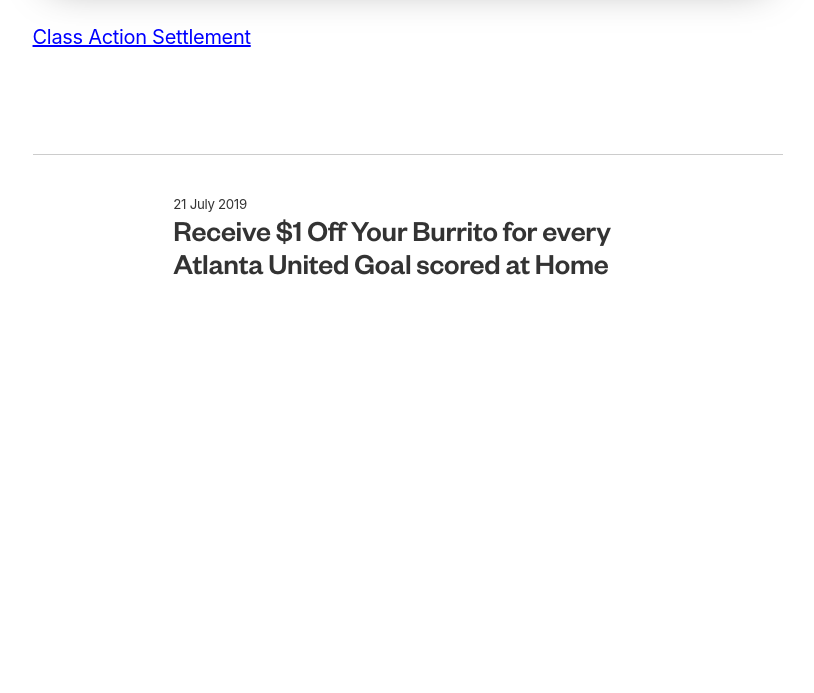
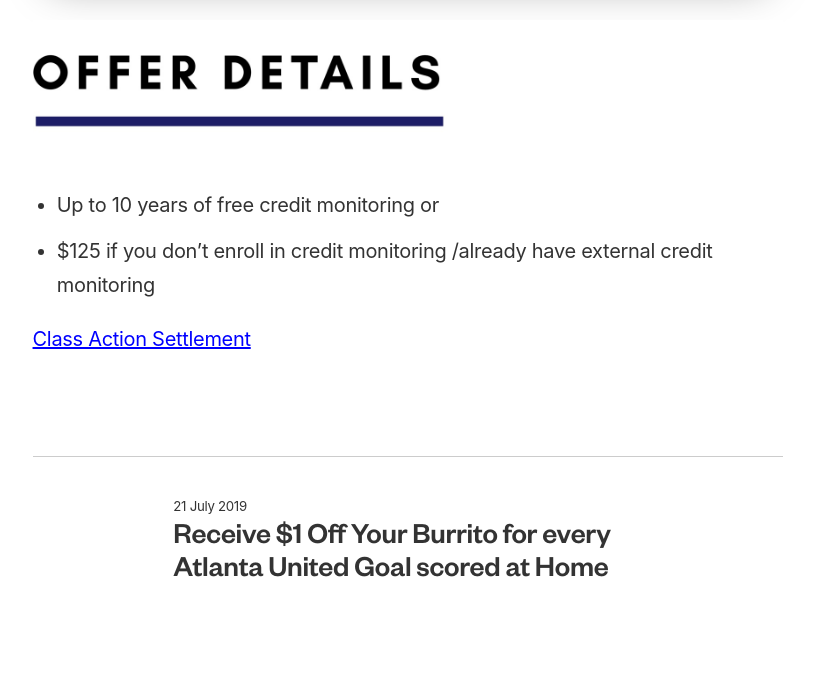
Before and after one commit to ohiosveryown/atldeals, a Jekyll site: the page built from _posts/2019-07-24-125-dollars-equifax-settlement.markdown, in a window 1280 px wide. Shown: the part 891-1584 px from the top of the page, without its empty margins (232-1046 px from the left). Built offline with Jekyll 4.4.1, drawn with Linux system fonts in a browser that asks for light colours; before the commit the page ends 1282 px from its top, so only the background shows below that.

Commit message:
Updated 125 Dollars Equifax Settlement

```diff
--- a/_posts/2019-07-24-125-dollars-equifax-settlement.markdown
+++ b/_posts/2019-07-24-125-dollars-equifax-settlement.markdown
@@ -10,6 +10,9 @@
 layout: post
 ---
 
+![CB77FAF1-4EEB-4475-969C-447156B15C15.jpeg](/uploads/CB77FAF1-4EEB-4475-969C-447156B15C15.jpeg)
 
+* Up to 10 years of free credit monitoring or
+* $125 if you don’t enroll in credit monitoring /already have external credit monitoring
 
 [Class Action Settlement](https://www.doctorofcredit.com/equifax-class-action-settlement-minimum-125-per-affected-person-more-for-those-that-incurred-damages/)
```
